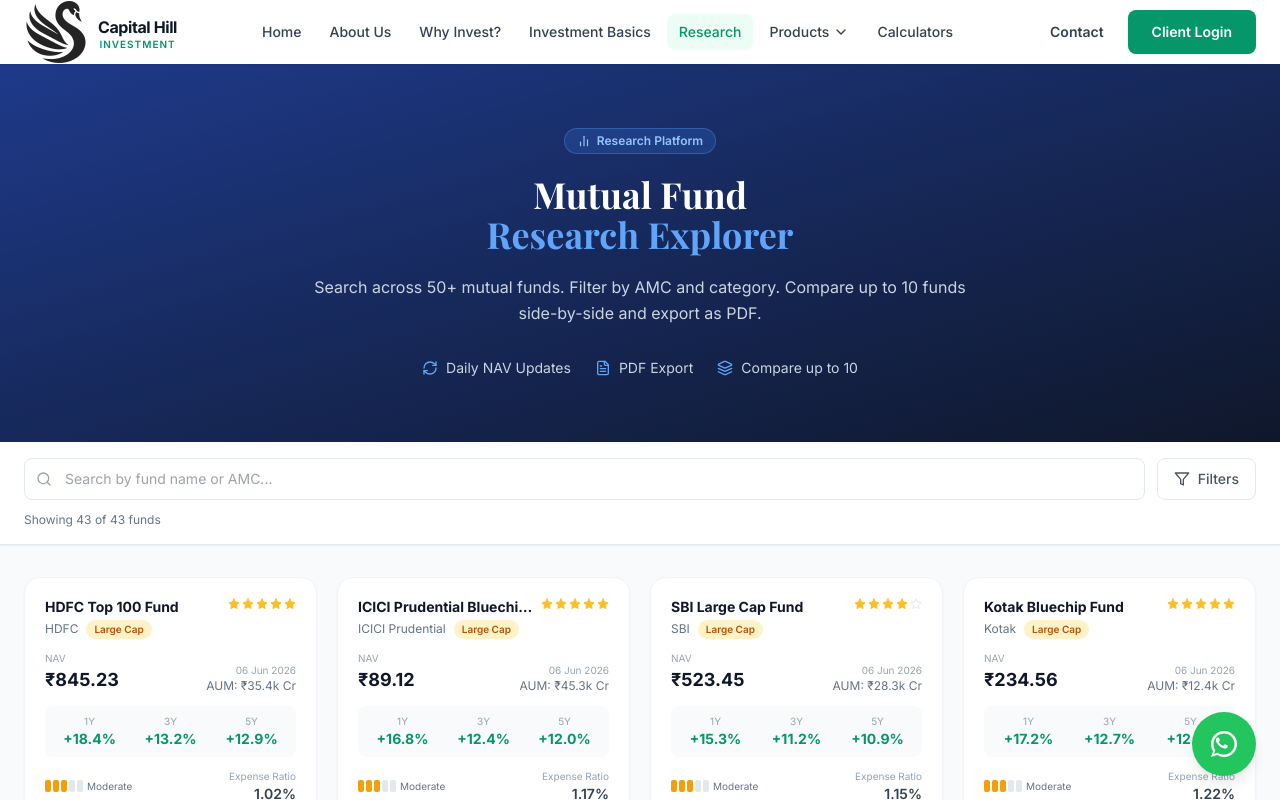
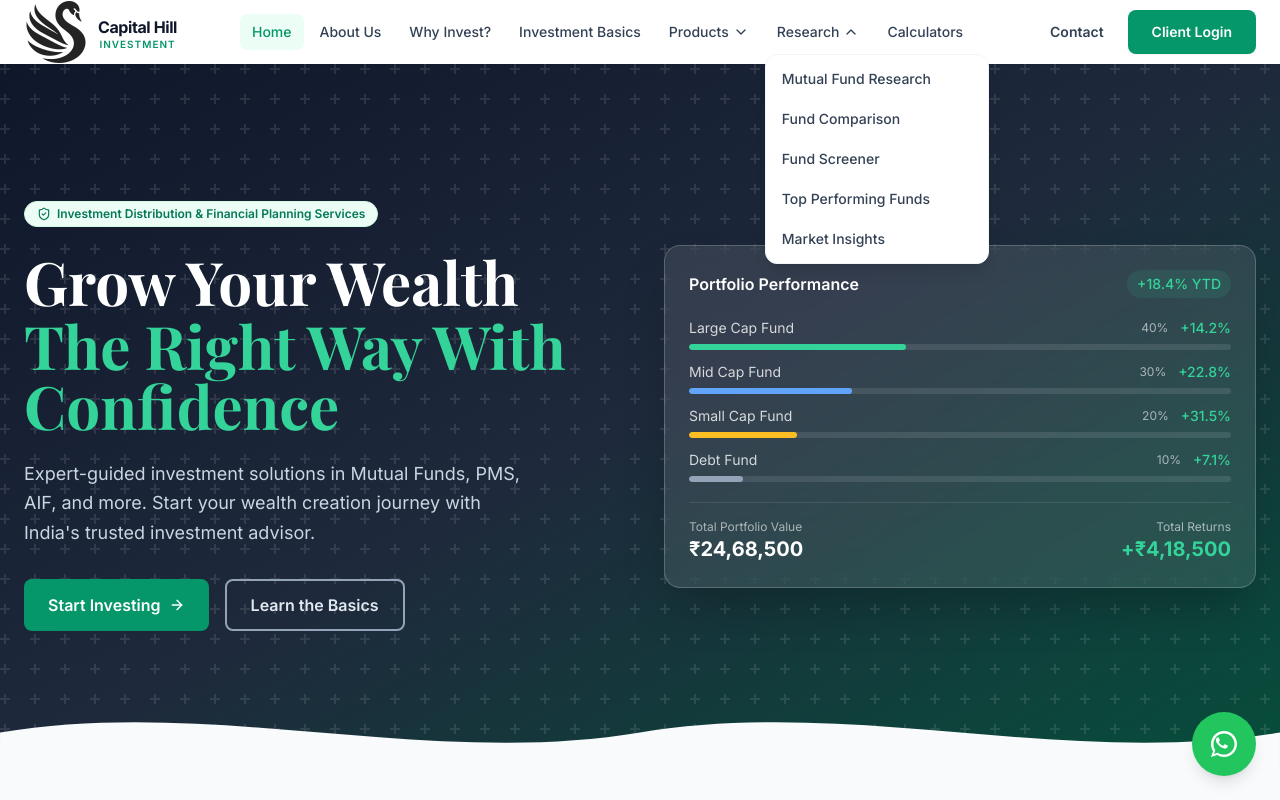
Before and after one commit to capitalhillinvestment/capitalhill.in-website, a React (Vite) app: page / in a window 1280 px wide. Both pictures are taken after a click on the button "Research". Shown: the top 800 px of the page. Built offline with nearby package versions, Linux system fonts and the light colour scheme.

Commit message:
Refactor Navbar component for cleaner code

```diff
--- a/src/components/Navbar.tsx
+++ b/src/components/Navbar.tsx
@@ -63,7 +63,12 @@ export default function Navbar({ currentPage, onNavigate }: NavbarProps) {
           </button>
 
           <nav className="hidden lg:flex items-center gap-1">
-            {[{ label: 'Home', page: 'home' }, { label: 'About Us', page: 'about' }, { label: 'Why Invest?', page: 'why-invest' }, { label: 'Investment Basics', page: 'investment-basics' },{ label: 'Research', page: 'research-mf' }].map(item => (
+            {[
+ { label: 'Home', page: 'home' },
+ { label: 'About Us', page: 'about' },
+ { label: 'Why Invest?', page: 'why-invest' },
+ { label: 'Investment Basics', page: 'investment-basics' }
+].map(item => (
               <button key={item.page} onClick={() => nav(item.page)}
                 className={`nav-link px-3 py-2 rounded-lg ${currentPage === item.page ? 'text-emerald-600 bg-emerald-50' : 'hover:bg-slate-50'}`}>
                 {item.label}
@@ -80,6 +85,44 @@ export default function Navbar({ currentPage, onNavigate }: NavbarProps) {
                     <button key={p.page} onClick={() => nav(p.page)}
                       className={`w-full text-left px-4 py-2.5 text-sm font-medium transition-colors ${currentPage === p.page ? 'text-emerald-600 bg-emerald-50' : 'text-slate-700 hover:bg-slate-50'}`}>
                       {p.label}
+                    </button>
+                  ))}
+                </div>
+              )}
+              </div>
+              <div className="relative">
+  <button
+    onClick={() => {
+      setResearchOpen(!researchOpen);
+      setProductsOpen(false);
+    }}
+    className={`nav-link px-3 py-2 rounded-lg flex items-center gap-1 ${
+      research.some(r => r.page === currentPage)
+        ? 'text-blue-600 bg-blue-50'
+        : 'hover:bg-slate-50'
+    }`}
+  >
+    Research
+    <ChevronDown
+      className={`w-4 h-4 transition-transform ${
+        researchOpen ? 'rotate-180' : ''
+      }`}
+    />
+  </button>
+
+  {researchOpen && (
+    <div className="absolute top-full left-0 mt-1 w-56 bg-white rounded-xl shadow-lg border border-slate-100 py-1 z-50">
+      {research.map(r => (
+        <button
+          key={r.page}
+          onClick={() => nav(r.page)}
+          className={`w-full text-left px-4 py-2.5 text-sm font-medium ${
+            currentPage === r.page
+              ? 'text-blue-600 bg-blue-50'
+              : 'text-slate-700 hover:bg-slate-50'
+          }`}
+        >
+          {r.label}
         </button>
       ))}
     </div>
@@ -115,11 +158,39 @@ export default function Navbar({ currentPage, onNavigate }: NavbarProps) {
                 {item.label}
               </button>
             ))}
-            <p className="px-4 pt-2 text-xs font-semibold text-slate-400 uppercase tracking-wider">Products</p>
+<p className="px-4 pt-2 text-xs font-semibold text-slate-400 uppercase tracking-wider">
+  Products
+</p>
+
 {products.map(p => (
-              <button key={p.page} onClick={() => nav(p.page)}
-                className={`w-full text-left px-6 py-3 rounded-lg text-sm font-medium ${currentPage === p.page ? 'text-emerald-600 bg-emerald-50' : 'text-slate-700 hover:bg-slate-50'}`}>
+  <button
+    key={p.page}
+    onClick={() => nav(p.page)}
+    className={`w-full text-left px-6 py-3 rounded-lg text-sm font-medium ${
+      currentPage === p.page
+        ? 'text-emerald-600 bg-emerald-50'
+        : 'text-slate-700 hover:bg-slate-50'
+    }`}
+  >
     {p.label}
+  </button>
+))}
+
+<p className="px-4 pt-4 text-xs font-semibold text-blue-600 uppercase tracking-wider">
+  Research
+</p>
+
+{research.map(r => (
+  <button
+    key={r.page}
+    onClick={() => nav(r.page)}
+    className={`w-full text-left px-6 py-3 rounded-lg text-sm font-medium ${
+      currentPage === r.page
+        ? 'text-blue-600 bg-blue-50'
+        : 'text-slate-700 hover:bg-slate-50'
+    }`}
+  >
+    {r.label}
   </button>
 ))}
             {[{ label: 'Calculators', page: 'calculators' }, { label: 'Contact Us', page: 'contact' }].map(item => (
```
Lines whose indentation alone changed are shown as unchanged.
